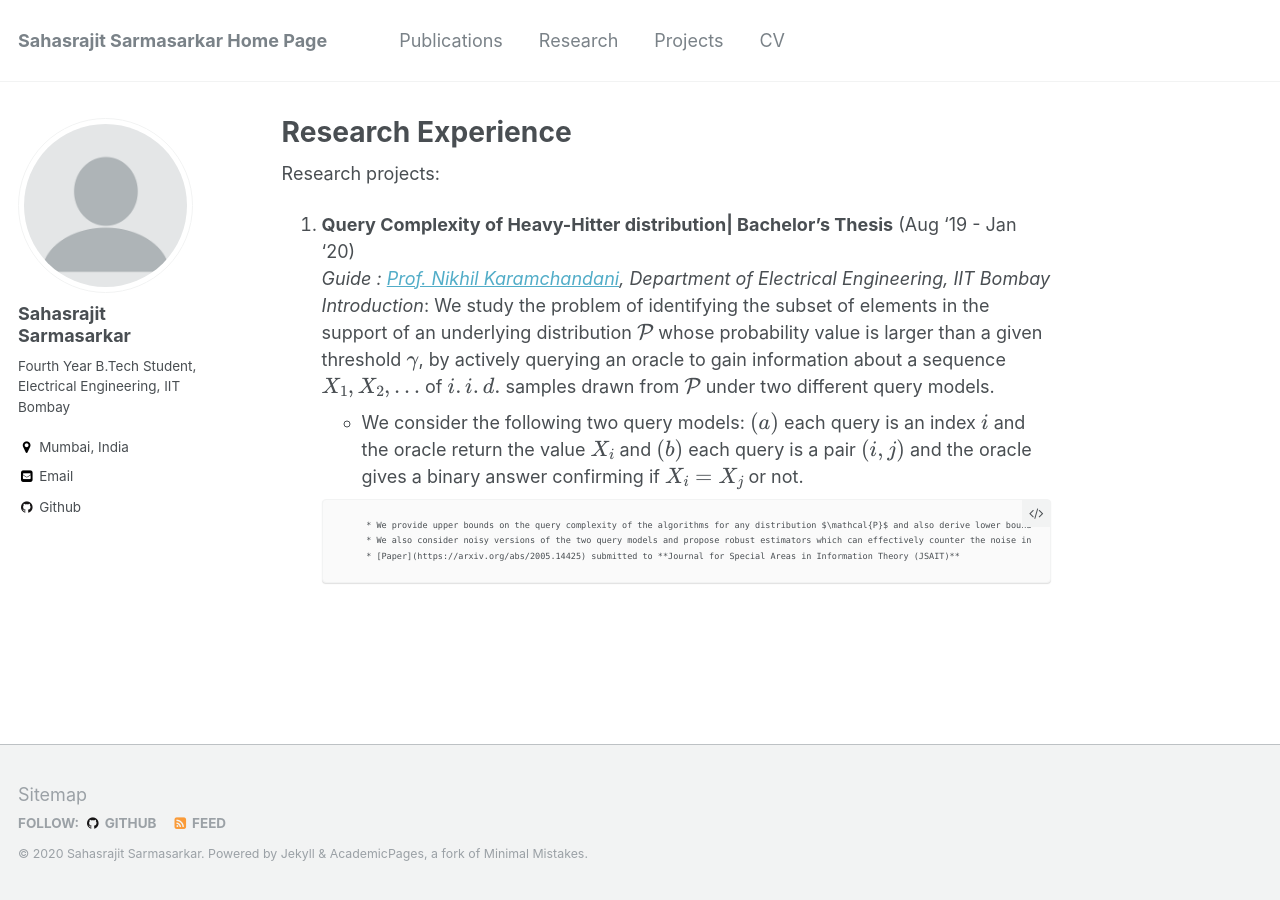
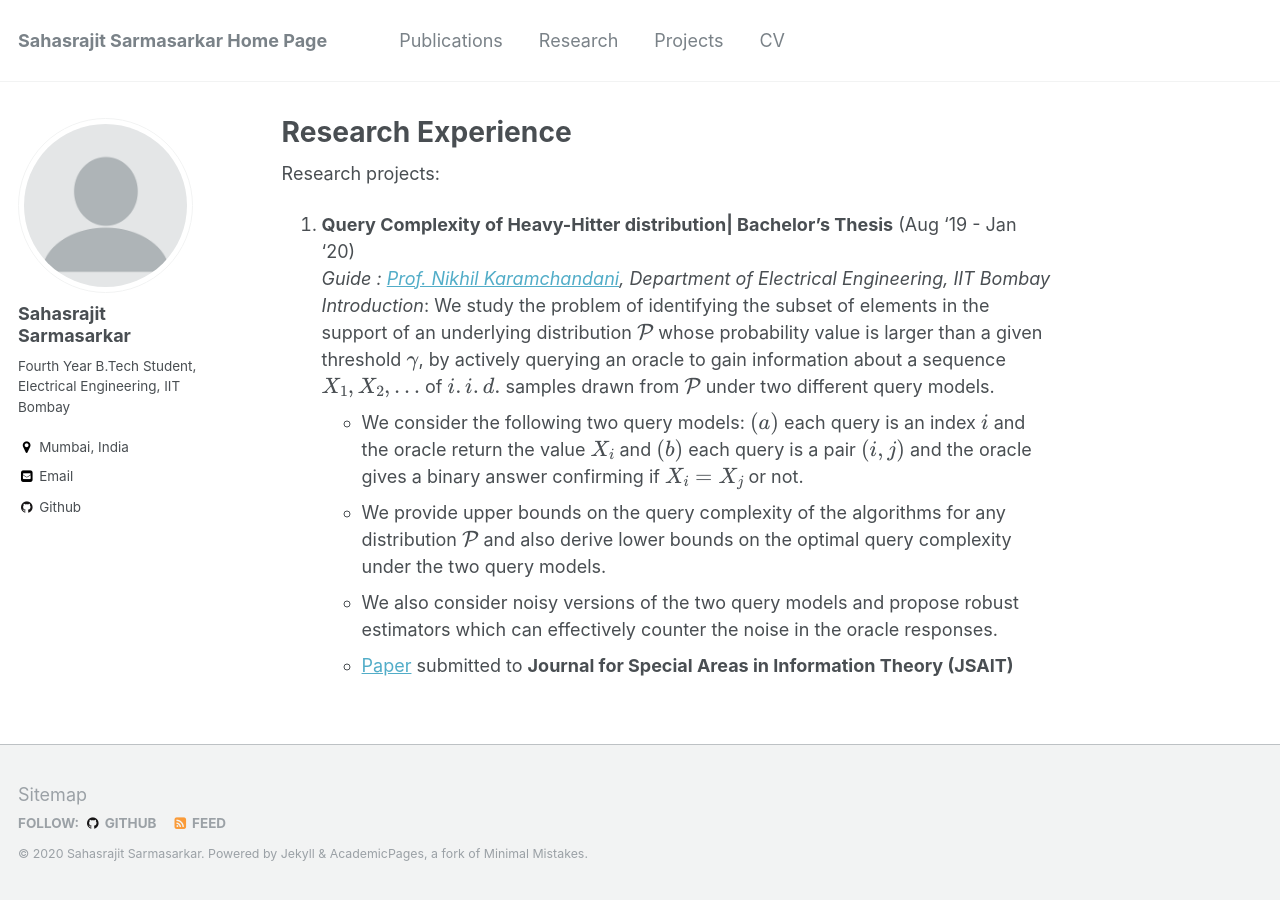
Before and after one commit to Sahasrajit123/Sahasrajit123.github.io, a Jekyll site: the page built from _pages/research.md, in a window 1280 px wide. Built offline with Jekyll 4.4.1, drawn with Linux system fonts in a browser that asks for light colours; formulas are drawn with MathJax 3.

Commit message:
Point remove

```diff
--- a/_pages/research.md
+++ b/_pages/research.md
@@ -13,15 +13,16 @@ Research projects:
   *Guide : [Prof. Nikhil Karamchandani](http://www.ee.iitb.ac.in/~nikhilk/), Department of Electrical Engineering, IIT Bombay* <br/>
   *Introduction*: We study the problem of identifying the subset of elements in the support of an underlying distribution $\mathcal{P}$ whose probability value is larger than a given threshold $\gamma$, by actively querying an oracle to gain information about a sequence $X_1, X_2, \ldots$ of $i.i.d.$ samples drawn from $\mathcal{P}$ under two different query models.
   * We consider the following two query models: $(a)$ each query is an index $i$ and the oracle return the value $X_i$ and $(b)$ each query is a pair $(i,j)$ and the oracle gives a binary answer confirming if $X_i = X_j$ or not.<br/>
-
-
-   <!--<ol>
-    <li> Each query is an index $i$ and the oracle return the value $X_i$. </li>
-    <li> Each query is a pair $(i,j)$ and the oracle gives a binary answer confirming if $X_i = X_j$ or not.</li> </ol> <br/>
-     --->
   * We provide upper bounds on the query complexity of the algorithms for any distribution $\mathcal{P}$ and also derive lower bounds on the optimal query complexity under the two query models.<br/>
   * We also consider noisy versions of the two query models and propose robust estimators which can effectively counter the noise in the oracle responses.<br/>
   * [Paper](https://arxiv.org/abs/2005.14425) submitted to **Journal for Special Areas in Information Theory (JSAIT)**
+
+   <!---
+   <ol>
+    <li> Each query is an index $i$ and the oracle return the value $X_i$. </li>
+    <li> Each query is a pair $(i,j)$ and the oracle gives a binary answer confirming if $X_i = X_j$ or not.</li> </ol> <br/>
+     -->
+
 
 
 <!---
```
